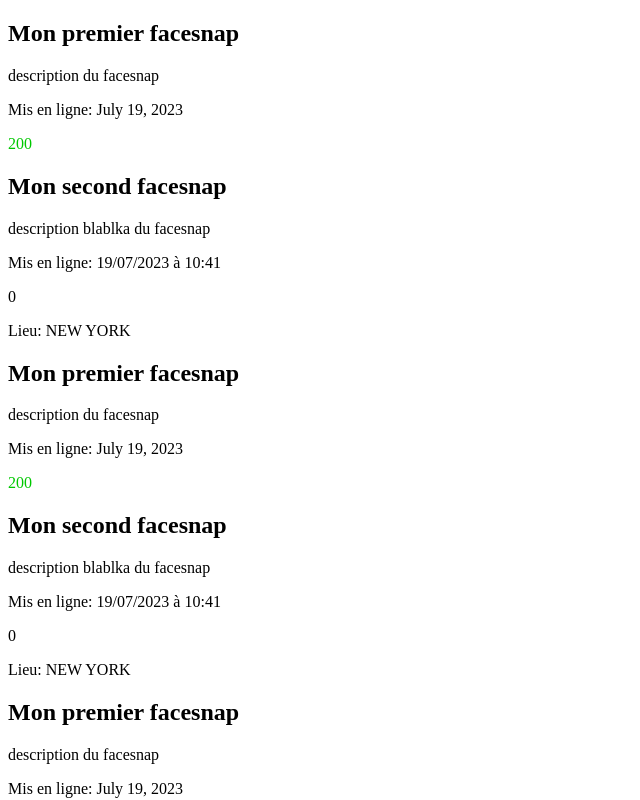
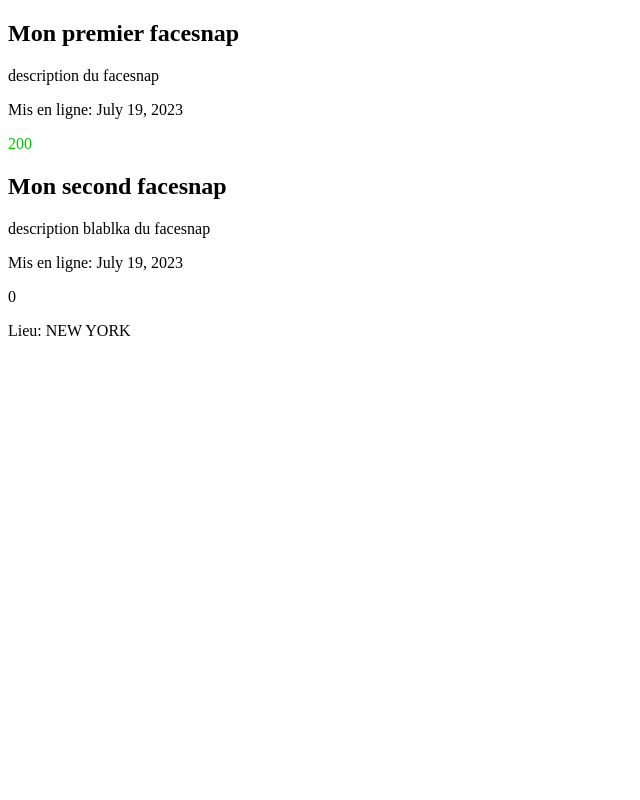
Before and after one commit to emmflo0510/nouveau, an Angular app in the folder snapface/: page / in a window 1280 px wide. Shown: the top 800 px of the page, without its empty margins (0-640 px from the left). Built offline with nearby package versions, Linux system fonts and the light colour scheme.

Commit message:
evolution1

```diff
--- a/snapface/src/app/app.component.html
+++ b/snapface/src/app/app.component.html
@@ -1,3 +1 @@
-<app-single-face-snap></app-single-face-snap>
-<app-single-face-snap></app-single-face-snap>
-<app-single-face-snap></app-single-face-snap>
+<app-face-snap-list></app-face-snap-list>
--- a/snapface/src/app/face-snap-list/face-snap-list.component.html
+++ b/snapface/src/app/face-snap-list/face-snap-list.component.html
@@ -1 +1 @@
-<p>face-snap-list works!</p>
+<app-single-face-snap *ngFor="let faceSnapElement of faceSnaps"[faceSnap]="faceSnapElement"></app-single-face-snap>
--- a/snapface/src/app/face-snap-list/face-snap-list.component.ts
+++ b/snapface/src/app/face-snap-list/face-snap-list.component.ts
@@ -1,10 +1,37 @@
-import { Component } from '@angular/core';
+import { Component, OnInit } from '@angular/core';
+import{FaceSnap} from'../models/face-snap.model';
 
 @Component({
   selector: 'app-face-snap-list',
   templateUrl: './face-snap-list.component.html',
   styleUrls: ['./face-snap-list.component.scss']
 })
-export class FaceSnapListComponent {
+export class FaceSnapListComponent implements OnInit{
+
+  faceSnaps: FaceSnap[] =[
+    {
+      id: 1,
+      title:"Mon premier facesnap",
+      description: "description du facesnap",
+      createDate: new Date(),
+      snaps: 200,
+      imageUrl:" "
+
+    },
+    {
+      id: 2,
+      title:"Mon second facesnap",
+      description: "description blablka du facesnap",
+      createDate: new Date(),
+      snaps: 0,
+      imageUrl:" ",
+      location: "New York"
+
+    }
+  ]
+  constructor(){
+
+  }
+  ngOnInit(): void{}
 
 }
--- a/snapface/src/app/single-face-snap/single-face-snap.component.html
+++ b/snapface/src/app/single-face-snap/single-face-snap.component.html
@@ -1,15 +1,7 @@
 <div>
-    <h2>{{faceSnaps[0].title }}</h2>
-    <p> {{ faceSnaps [0].description }}</p>
-    <p> Mis en ligne: {{faceSnaps[0].createDate | date: "longDate"}}</p>
-    <span [ngStyle]="{color:'rgb(0,'+faceSnaps[0].snaps+',0)'}"> {{ faceSnaps[0].snaps }}</span>
-    <p *ngIf="faceSnaps[0].location"> Lieu: {{faceSnaps[0].location | uppercase}}</p>
+    <h2>{{faceSnap.title }}</h2>
+    <p> {{ faceSnap.description }}</p>
+    <p> Mis en ligne: {{faceSnap.createDate | date: "longDate"}}</p>
+    <span [ngStyle]="{color:'rgb(0,'+faceSnap.snaps+',0)'}"> {{ faceSnap.snaps }}</span>
+    <p *ngIf="faceSnap.location"> Lieu: {{faceSnap.location | uppercase}}</p>
 </div>
-
-<div>
-    <h2>{{faceSnaps[1].title }}</h2>
-    <p> {{ faceSnaps [1].description }}</p>
-    <p> Mis en ligne: {{faceSnaps[1].createDate | date: "dd/MM/yyyy à HH:mm" }}</p>
-    <span> {{ faceSnaps[1].snaps }}</span>
-    <p *ngIf="faceSnaps[1].location"> Lieu: {{faceSnaps[1].location | uppercase}}</p>
-</div>
--- a/snapface/src/app/single-face-snap/single-face-snap.component.ts
+++ b/snapface/src/app/single-face-snap/single-face-snap.component.ts
@@ -1,4 +1,4 @@
-import { Component, OnInit } from '@angular/core';
+import { Component, OnInit, Input } from '@angular/core';
 import { FaceSnap } from '../models/face-snap.model';
 
 @Component({
@@ -8,27 +8,8 @@ import { FaceSnap } from '../models/face-snap.model';
 })
 export class SingleFaceSnapComponent implements OnInit {
 
-  faceSnaps: FaceSnap[] =[
-    {
-      id: 1,
-      title:"Mon premier facesnap",
-      description: "description du facesnap",
-      createDate: new Date(),
-      snaps: 200,
-      imageUrl:" "
+  @Input() faceSnap!: FaceSnap;
 
-    },
-    {
-      id: 2,
-      title:"Mon second facesnap",
-      description: "description blablka du facesnap",
-      createDate: new Date(),
-      snaps: 0,
-      imageUrl:" ",
-      location: "New York"
-
-    }
-  ]
   constructor(){}
 
   ngOnInit(): void{}
```
